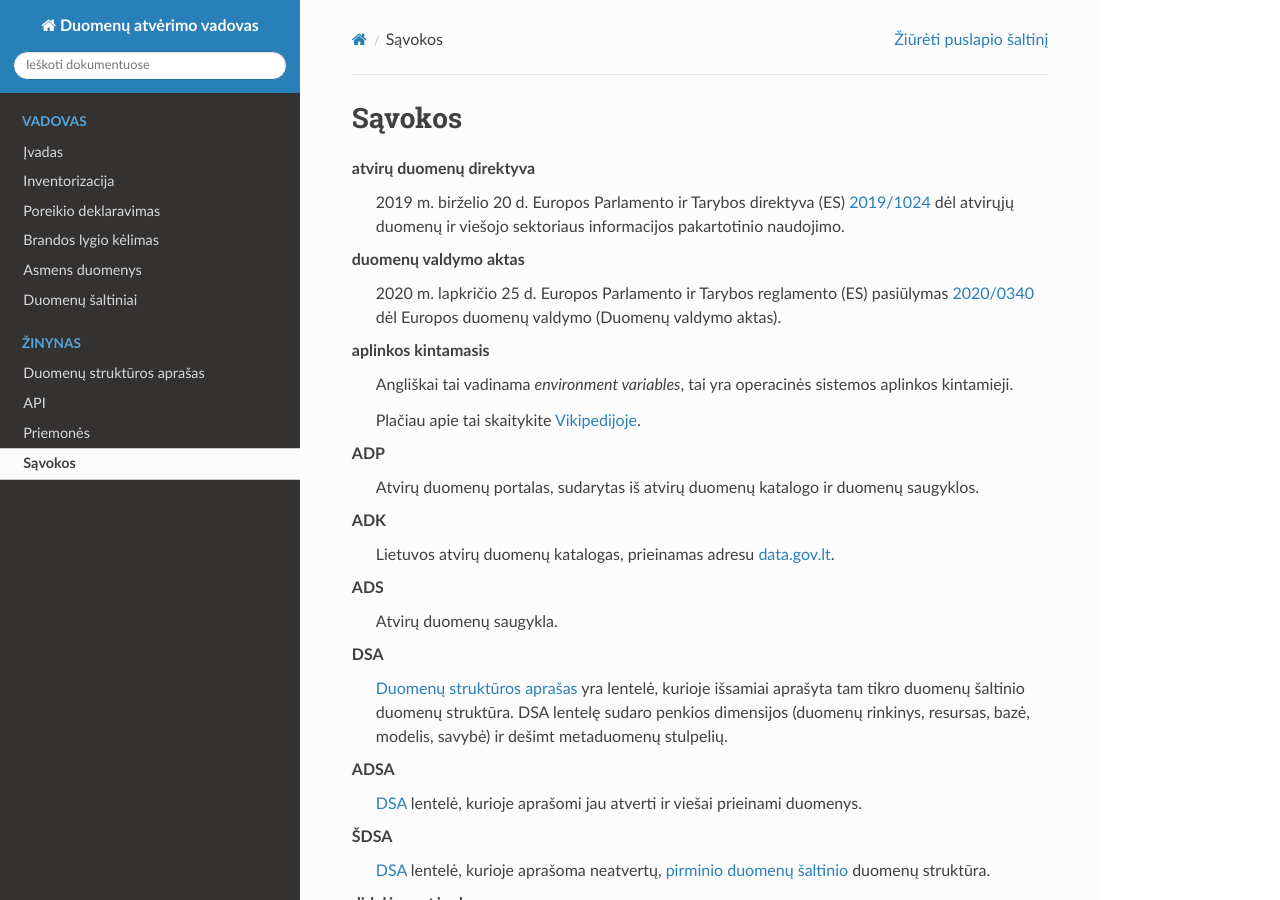
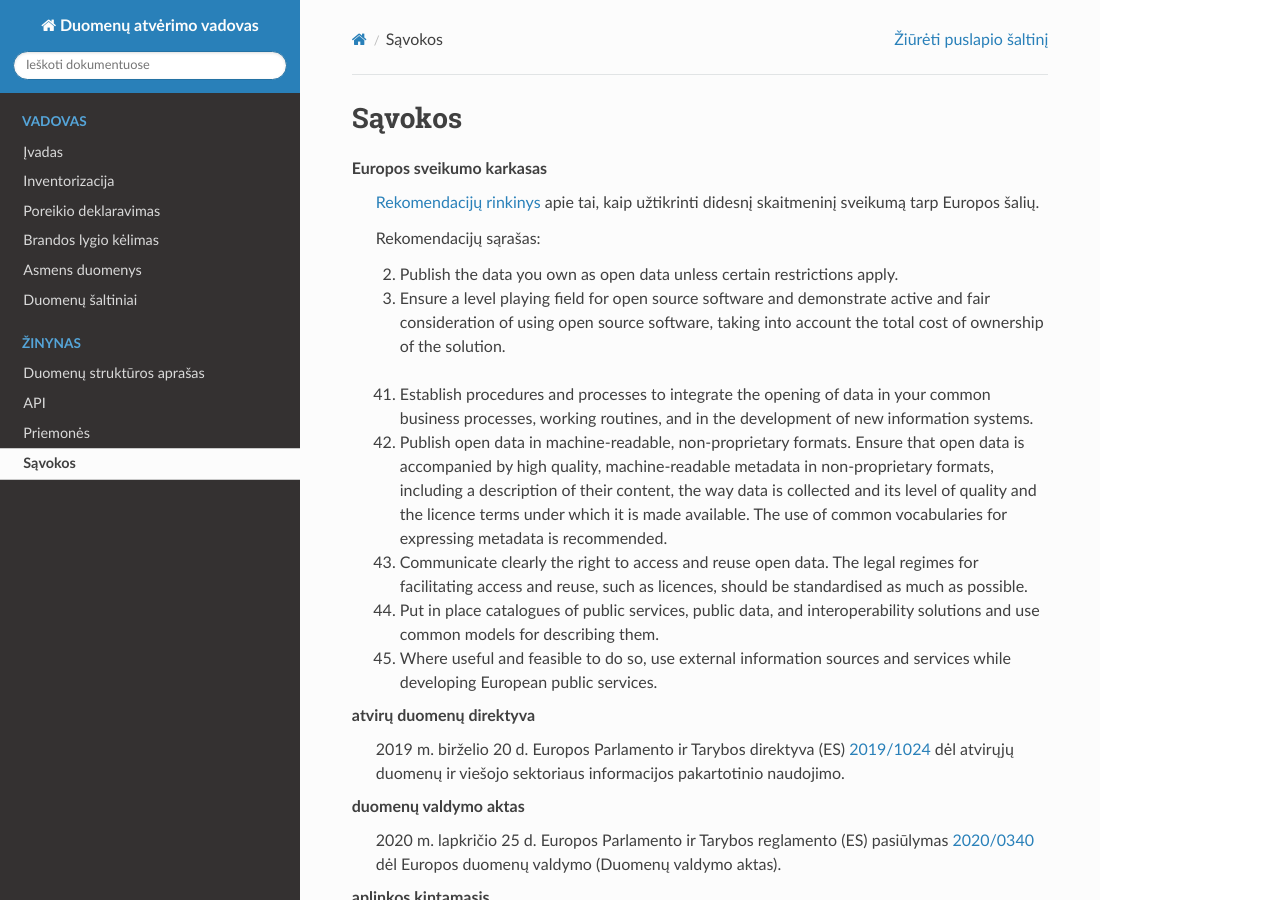
Before and after one commit to atviriduomenys/manifest, a Sphinx documentation site: the page built from docs/savokos.rst, in a window 1280 px wide and 900 px high. Built offline with Sphinx 7.4.7 and the Read the Docs theme 2.0.0, drawn with Linux system fonts in a browser that asks for light colours; pages that are not in the unit, such as notebooks, are missing from menus.

Commit message:
Add EIF recommendations to glossary

```diff
--- a/docs/savokos.rst
+++ b/docs/savokos.rst
@@ -2,6 +2,45 @@ Sąvokos
 #######
 
 .. glossary::
+
+    Europos sveikumo karkasas
+        `Rekomendacijų rinkinys`__ apie tai, kaip užtikrinti didesnį skaitmeninį
+        sveikumą tarp Europos šalių.
+
+        __ https://eur-lex.europa.eu/resource.html?uri=cellar:2c2f2554-0faf-11e7-8a35-01aa75ed71a1.0017.02/DOC_3&format=PDF
+
+        Rekomendacijų sąrašas:
+
+        2.  Publish the data you own as open data unless certain restrictions
+            apply.
+
+        3.  Ensure a level playing field for open source software and
+            demonstrate active and fair consideration of using open source
+            software, taking into account the total cost of ownership of the
+            solution.
+
+        41. Establish procedures and processes to integrate the opening of data
+            in your common business processes, working routines, and in the
+            development of new information systems.
+
+        42. Publish open data in machine-readable, non-proprietary formats.
+            Ensure that open data is accompanied by high quality,
+            machine-readable metadata in non-proprietary formats, including a
+            description of their content, the way data is collected and its
+            level of quality and the licence terms under which it is made
+            available. The use of common vocabularies for expressing metadata is
+            recommended.
+
+        43. Communicate clearly the right to access and reuse open data. The
+            legal regimes for facilitating access and reuse, such as licences,
+            should be standardised as much as possible.
+
+        44. Put in place catalogues of public services, public data, and
+            interoperability solutions and use common models for describing
+            them.
+
+        45. Where useful and feasible to do so, use external information sources
+            and services while developing European public services.
 
     atvirų duomenų direktyva
         2019 m. birželio 20 d. Europos Parlamento ir Tarybos direktyva (ES)
```
